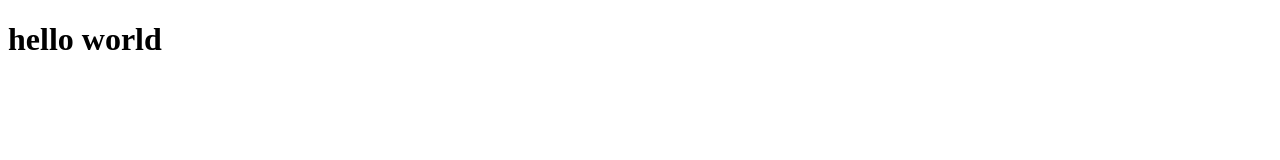
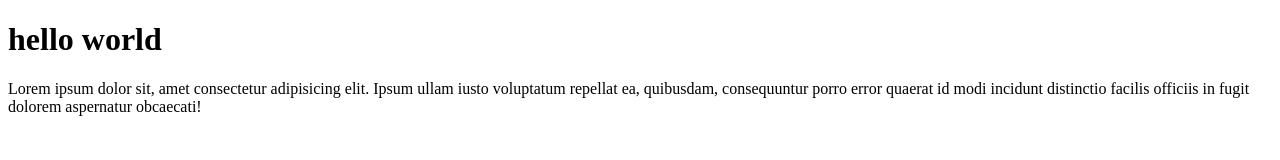
Before and after one commit to MaulanaDzatulKahfi/test-git, a plain HTML site: page index.html in a window 1280 px wide. Drawn offline with Linux system fonts and the light colour scheme.

Commit message:
menambah Paragraf

```diff
--- a/index.html
+++ b/index.html
@@ -8,5 +8,6 @@
 </head>
 <body>
     <h1>hello world</h1>
+    <p>Lorem ipsum dolor sit, amet consectetur adipisicing elit. Ipsum ullam iusto voluptatum repellat ea, quibusdam, consequuntur porro error quaerat id modi incidunt distinctio facilis officiis in fugit dolorem aspernatur obcaecati!</p>
 </body>
 </html>
```
